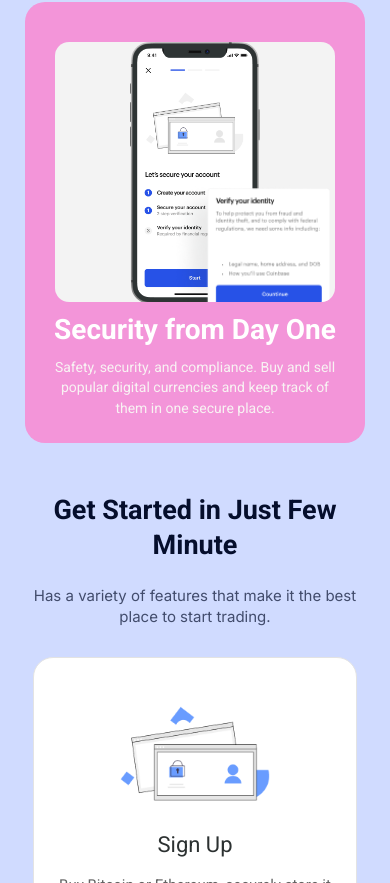
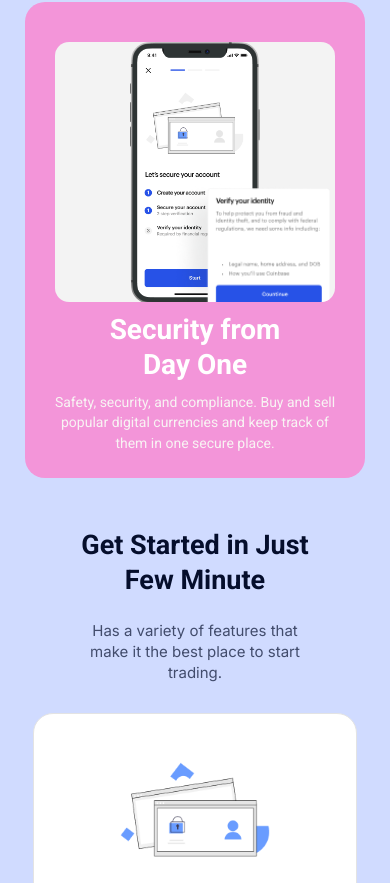
Before and after one commit to T-Codings/crypt-pro, a website: page index.html in a window 390 px wide. Shown: the part 4399-5282 px from the top of the page. Drawn offline with Linux system fonts and the light colour scheme; a web font is replaced by a local one.

Commit message:
files edited

```diff
--- a/style.css
+++ b/style.css
@@ -1671,7 +1671,7 @@ overflow: hidden;
         text-align: center;
         margin: 20px auto 0;
         font-size: 30px;
-        width: 60%;
+        width: 50%;
       }
 
       .feature-trading p {
@@ -1721,7 +1721,7 @@ overflow: hidden;
         text-align: center;
         margin: 10px auto;
         font-size: 28px;
-        width: 90%;
+        width: 60%;
       }
 
       .feature-security p {
@@ -1732,7 +1732,7 @@ overflow: hidden;
       }
 
       .get-started-intro {
-        width: 90%;
+        width: 65%;
         font-size: 18px;
         line-height: 1.3;
         margin-top: 40px;
```
